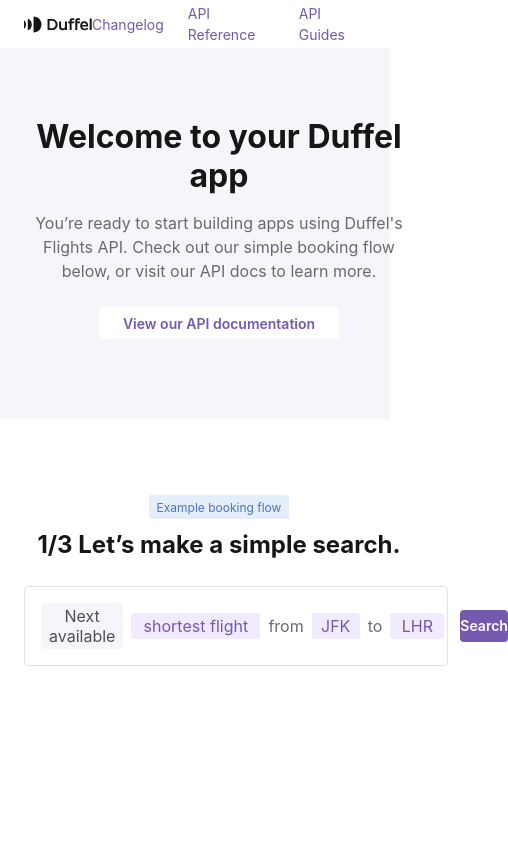
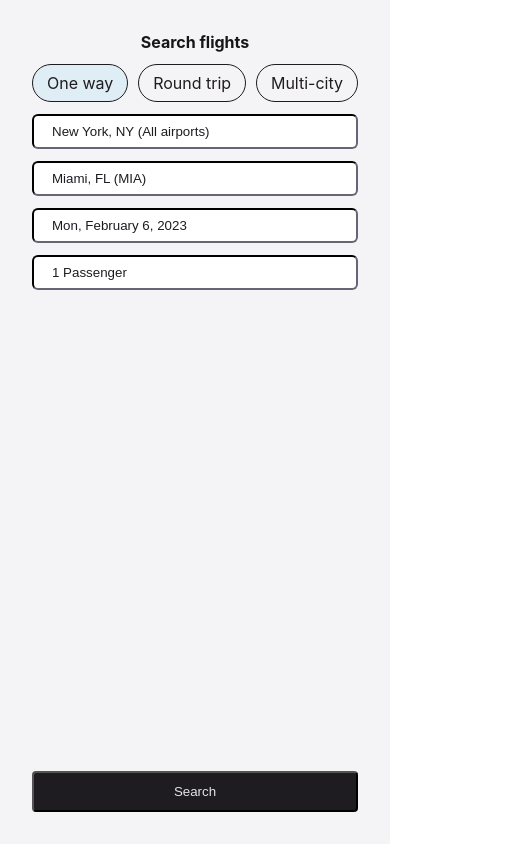
Before and after one commit to marcuswestin/tailwind, a React (Create React App) app in the folder client/: page / in a window 390 px wide. Shown: the whole page, 508 px wide, since content can reach past the window. Built offline with nearby package versions, Linux system fonts and the light colour scheme.

Commit message:
STart stubbing out mobile UI, with Welcom screen, Search screen, and stub for a Search Loading screen

```diff
--- a/client/package.json
+++ b/client/package.json
@@ -10,12 +10,13 @@
     "@types/node": "^16.7.13",
     "@types/react": "^18.0.0",
     "@types/react-dom": "^18.0.0",
+    "classnames": "^2.3.1",
     "react": "^18.2.0",
     "react-dom": "^18.2.0",
     "react-scripts": "5.0.1",
     "typescript": "^4.4.2",
-    "web-vitals": "^2.1.0",
-    "classnames": "^2.3.1"
+    "valtio": "^1.7.6",
+    "web-vitals": "^2.1.0"
   },
   "scripts": {
     "start": "react-scripts start",
--- a/client/src/App.tsx
+++ b/client/src/App.tsx
@@ -1,5 +1,7 @@
 import AppDuffelCreated from './default-duffel-app/AppDuffelCreated'
+import { MobileUI } from './mobile-ui/MobileUI'
 
 export default function App() {
+  return <MobileUI />
   return <AppDuffelCreated />
 }
--- a/client/src/default-duffel-app/index.css
+++ b/client/src/default-duffel-app/index.css
@@ -1,3 +1,7 @@
+#root {
+  background-color: black;
+}
+
 body {
   margin: 0;
   font-family: -apple-system, BlinkMacSystemFont, 'Segoe UI', 'Roboto', 'Oxygen',
--- /dev/null
+++ b/client/src/mobile-ui/1-WelcomeScreen.tsx
@@ -0,0 +1,18 @@
+import { SearchScreen } from './2-SearchScreen'
+import store from './data/store'
+import { Button, Screen } from './ui-lib'
+
+export function WelcomeScreen() {
+  return (
+    <Screen>
+      <h1>Tailwind</h1>
+
+      <Button
+        onClick={() => {
+          store.view = SearchScreen
+        }}>
+        Begin flying
+      </Button>
+    </Screen>
+  )
+}
--- /dev/null
+++ b/client/src/mobile-ui/2-SearchScreen.tsx
@@ -0,0 +1,75 @@
+import { proxy, useSnapshot } from 'valtio'
+import { SearchLoadingScreen } from './3-SearchLoadingScreen'
+import store from './data/store'
+import { Box, Button, Col, Row } from './ui-lib'
+import { CanvasLight, FillLight, InkDark } from './ui-theme'
+
+type SearchStore = {
+  searchType: 'One way' | 'Round trip' | 'Multi-city'
+}
+let uiStore = proxy<SearchStore>({
+  searchType: 'One way',
+})
+
+export function SearchScreen() {
+  return (
+    <Col style={{ gap: 12 }}>
+      <Box style={{ alignSelf: 'center', fontWeight: 'bold' }}>
+        Search flights
+      </Box>
+      <Row style={{ justifyContent: 'space-between', flexGrow: 0, gap: 0 }}>
+        <SearchType searchType="One way" />
+        <SearchType searchType="Round trip" />
+        <SearchType searchType="Multi-city" />
+      </Row>
+      <SearchInput text="New York, NY (All airports)" />
+      <SearchInput text="Miami, FL (MIA)" />
+      <SearchInput text="Mon, February 6, 2023" />
+      <SearchInput text="1 Passenger" />
+      <Button
+        style={{
+          marginTop: 'auto',
+        }}
+        onClick={() => {
+          store.view = SearchLoadingScreen
+        }}>
+        <div style={{ padding: 10 }}>Search</div>
+      </Button>
+    </Col>
+  )
+}
+
+function SearchType({ searchType }: { searchType: SearchStore['searchType'] }) {
+  let snap = useSnapshot(uiStore)
+  let background = searchType === snap.searchType ? FillLight : CanvasLight
+  return (
+    <Box
+      onClick={function () {
+        uiStore.searchType = searchType
+      }}
+      style={{
+        cursor: 'pointer',
+        border: `1px solid ${InkDark}`,
+        color: InkDark,
+        background,
+        padding: '8px 14px',
+        borderRadius: 20,
+      }}>
+      {searchType}
+    </Box>
+  )
+}
+
+function SearchInput({ text }: { text: string }) {
+  return (
+    <input
+      value={text}
+      style={{
+        borderColor: InkDark,
+        color: InkDark,
+        padding: '8px 18px',
+        borderRadius: 6,
+      }}
+    />
+  )
+}
--- /dev/null
+++ b/client/src/mobile-ui/3-SearchLoadingScreen.tsx
@@ -0,0 +1,3 @@
+export function SearchLoadingScreen() {
+  return <div>loading...</div>
+}
--- /dev/null
+++ b/client/src/mobile-ui/MobileUI.tsx
@@ -0,0 +1,25 @@
+import store from './data/store'
+import { Col } from './ui-lib'
+import { useSnapshot } from 'valtio'
+import { CanvasLight } from './ui-theme'
+
+export function MobileUI() {
+  let storeSnap = useSnapshot(store)
+  return (
+    <Col
+      style={{
+        height: '100vh',
+        maxWidth: 460,
+        margin: 'auto',
+        background: CanvasLight,
+      }}>
+      <Col
+        style={{
+          flexGrow: 1,
+          padding: 32,
+        }}>
+        {storeSnap.view({})}
+      </Col>
+    </Col>
+  )
+}
--- /dev/null
+++ b/client/src/mobile-ui/data/store.ts
@@ -0,0 +1,15 @@
+import { proxy } from 'valtio'
+import { WelcomeScreen } from '../1-WelcomeScreen'
+import { SearchScreen } from '../2-SearchScreen'
+
+type View = React.FC
+type Store = {
+  view: View
+}
+
+export default proxy<Store>({
+  view:
+    SearchScreen ||
+    //
+    WelcomeScreen,
+})
--- /dev/null
+++ b/client/src/mobile-ui/ui-lib.tsx
@@ -0,0 +1,71 @@
+import { InkDark, CanvasMedium } from './ui-theme'
+
+function makeWritableCopy<T extends {} | null>(
+  obj: T,
+  additionalProps?: T,
+): NonNullable<T> {
+  return { ...obj, ...additionalProps } as NonNullable<T>
+}
+
+type ElementProps = React.DetailedHTMLProps<
+  React.HTMLAttributes<HTMLDivElement>,
+  HTMLDivElement
+>
+type ElementStyle = ElementProps['style']
+
+export function makeBoxView(styles: ElementStyle) {
+  return function (props: ElementProps) {
+    props = makeWritableCopy(props)
+    if (!props.style) {
+      Object.assign(props, { style: styles })
+    } else {
+      Object.assign(props, { style: { ...styles, ...props.style } })
+    }
+    return <div {...props} />
+  }
+}
+
+export const Row = makeBoxView({
+  display: 'flex',
+  flexDirection: 'row',
+  flexWrap: 'nowrap',
+  flexGrow: 1,
+} as ElementStyle)
+
+export const Col = makeBoxView({
+  display: 'flex',
+  flexDirection: 'column',
+  flexWrap: 'nowrap',
+  flexGrow: 1,
+} as ElementStyle)
+
+export const Box = makeBoxView({
+  display: 'flex',
+  flexWrap: 'nowrap',
+} as ElementStyle)
+
+export const Screen = makeBoxView({
+  height: '100%',
+  textAlign: 'center',
+  justifyContent: 'center',
+  display: 'flex',
+  flexDirection: 'column',
+  flexWrap: 'nowrap',
+})
+
+export const Button = (
+  props: React.DetailedHTMLProps<
+    React.HTMLAttributes<HTMLButtonElement>,
+    HTMLButtonElement
+  >,
+) => {
+  let styles = Object.assign({}, props.style, {
+    marginTop: 'auto',
+    background: InkDark,
+    color: CanvasMedium,
+    width: '100%',
+    borderRadius: 4,
+    justifyContent: 'center',
+  })
+  return <button {...props} style={styles} />
+}
--- /dev/null
+++ b/client/src/mobile-ui/ui-theme.ts
@@ -0,0 +1,4 @@
+export const InkDark = '#1E1C21'
+export const CanvasLight = '#F4F3F6'
+export const CanvasMedium = '#E4E3E6'
+export const FillLight = '#DFEDF4'
```
Also changed, not shown: 1 other file (tests, documents, lock files or other folders).
